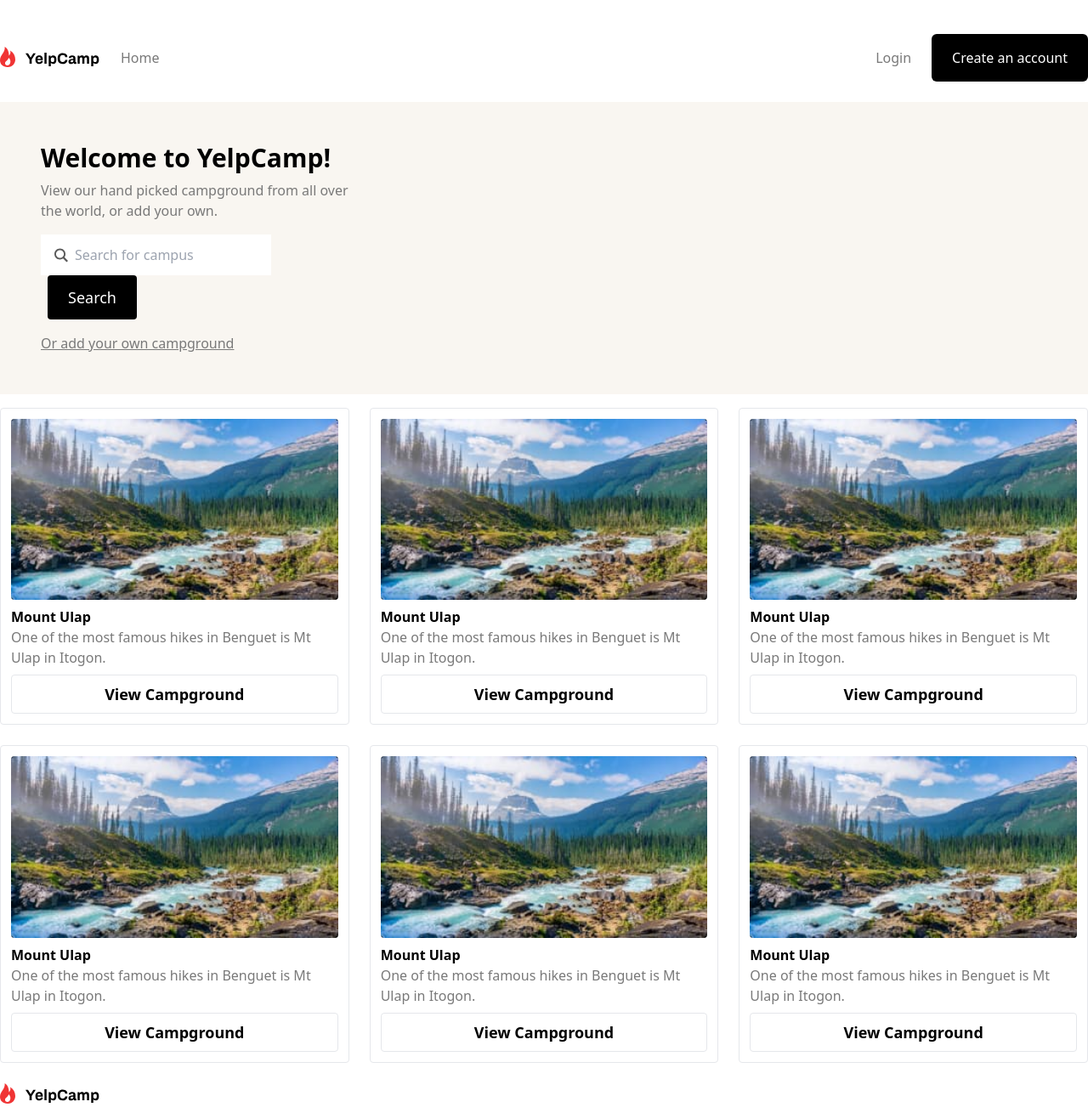
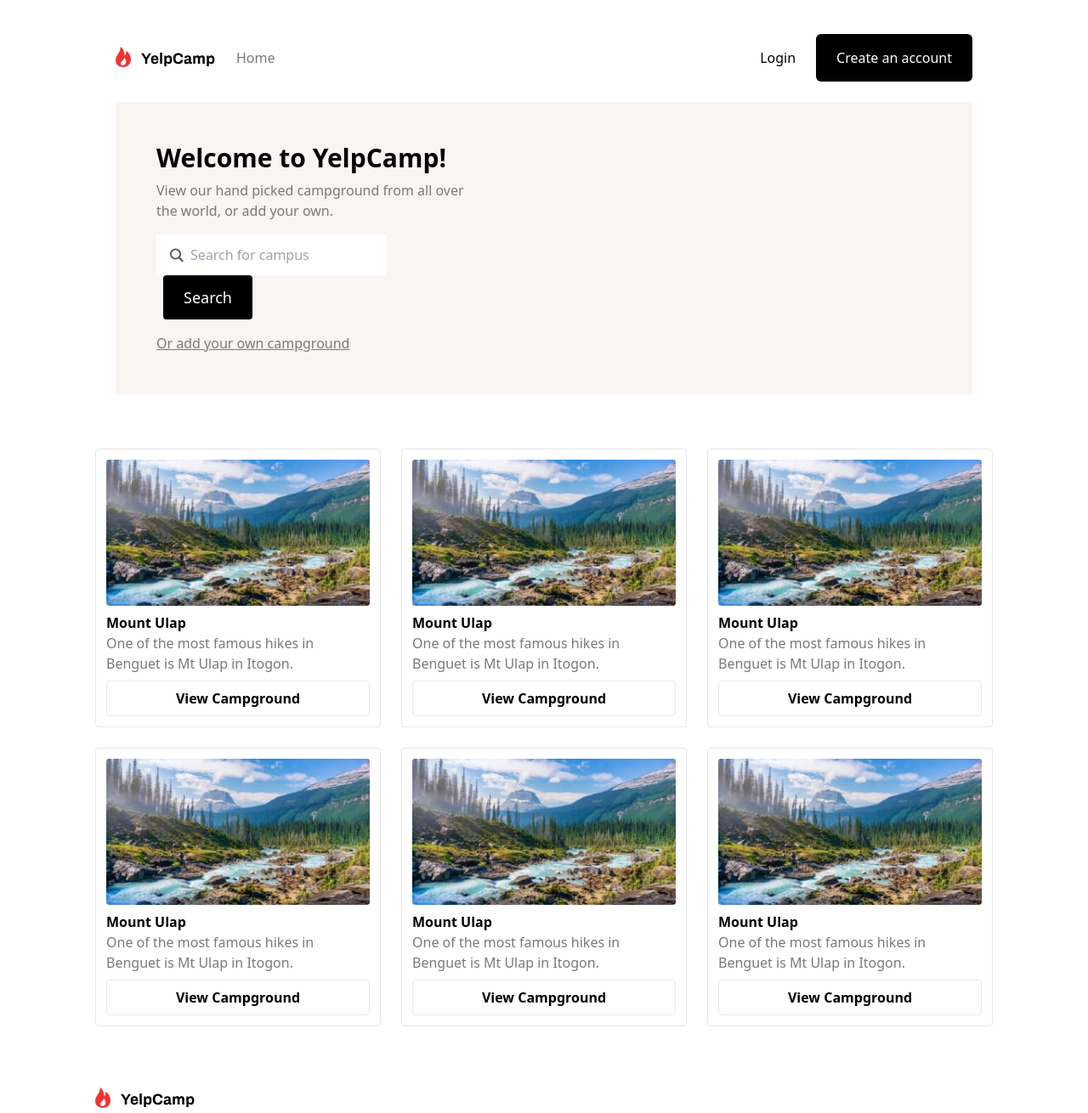
Before and after one commit to Supber909/yelpcamp_team_project, a website: page search.html in a window 1280 px wide. Shown: the whole page at 85% size. Drawn offline with Linux system fonts and the light colour scheme.

Commit message:
responsivness updated for search page

```diff
--- a/search.html
+++ b/search.html
@@ -10,31 +10,34 @@
 </head>
 <body>
 
-    <section class="sm:px-32">
+    <section class="md:px-12 px-4 lg:px-28" >
 
         <header class="lg:px-6 px-3 py-4">
             <nav class="py-6 nav_wrapper  flex flex-row justify-between justify-items-center items-center	">
                 <div class="left_nav flex flex-row justify-items-center content-center items-center	gap-x-6">
-                    <img src="./assets/images/Logo.svg" alt="logo">
-                    <a href="#" class=" text-textGrey text-1xl hidden lg:flex">Home</a>
+                    <img src="./assets/images/Logo.svg" alt="logo" >
+                    <a href="/" class=" text-textGrey text-1xl hidden lg:flex">Home</a>
                 </div>
-                <div class="right_nav  flex-row sm:flex-rows justify-items-center content-center items-center gap-x-6 hidden lg:flex">
-                    <div><a href="#" class="text-textGrey text-1xl">Login</a></div>
+                <div class="right_nav  flex-row justify-items-center content-center items-center gap-x-6 hidden lg:flex">
+                    <div><a href="/login" class="text-1xl">Login</a></div>
                     <div class="text-1xl create  px-6 py-4 bg-textBlack text-white rounded-md cursor-pointer">Create an account</div>
+                </div>
+                <div class="mobile_menu block lg:hidden">
+                    <img src="./assets/images/Hamburger.svg" alt="" >
                 </div>
             </nav>
 
-            <section class="bg-greyBg p-12 lg:p-12">
+            <section class="bg-greyBg sm:p-12 p-8">
                 <div class="w-96 max-w-full">
-                    <h1 class="text-textBlack font-bold text-3xl lg:text-4x1">Welcome to YelpCamp!</h1>
+                    <h1 class="text-textBlack font-bold sm:text-3xl text-xl">Welcome to YelpCamp!</h1>
                     <p class=" mt-2 text-textGrey">View our hand picked campground from all over the world, or add your own.</p>
 
                     <form class="my-4" action="">
                         <input class="py-3 ps-10 bg-left-4 bg-search-icon bg-no-repeat" type="search" placeholder="Search for campus">
-                        <button class="text-1xl text-lg create ms-2 px-6 py-3 bg-textBlack text-white rounded cursor-pointer">Search</button>
+                        <button class="text-lg create ms-2 px-6 py-3 bg-textBlack text-white rounded cursor-pointer">Search</button>
                     </form>
 
-                    <a class="text-textGrey underline decoration-solid" href="">Or add your own campground</a>
+                    <a class="sm:text-base text-sm text-textGrey underline decoration-solid" href="#">Or add your own campground</a>
                 </div>
 
             </section>
@@ -50,7 +53,7 @@
                         </div>
                         <h5 class="text-textBlack font-bold mt-2">Mount Ulap</h5>
                         <p class="text-textGrey">One of the most famous hikes in Benguet is Mt Ulap in Itogon.</p>
-                        <button class="text-lg text-textBlack mt-2 rounded font-bold py-2 w-full border "><a href="#">View Campground</a></button>
+                        <button class=" text-textBlack mt-2 rounded font-bold py-2 w-full border "><a href="#">View Campground</a></button>
                     </div>
 
                     <div class=" rounded p-3 border ">
@@ -59,7 +62,7 @@
                         </div>
                         <h5 class="text-textBlack font-bold mt-2">Mount Ulap</h5>
                         <p class="text-textGrey">One of the most famous hikes in Benguet is Mt Ulap in Itogon.</p>
-                        <button class="text-lg text-textBlack mt-2 rounded font-bold py-2 w-full border "><a href="#">View Campground</a></button>
+                        <button class="text-textBlack mt-2 rounded font-bold py-2 w-full border "><a href="#">View Campground</a></button>
                     </div>
 
                     <div class=" rounded p-3 border ">
@@ -68,7 +71,7 @@
                         </div>
                         <h5 class="text-textBlack font-bold mt-2">Mount Ulap</h5>
                         <p class="text-textGrey">One of the most famous hikes in Benguet is Mt Ulap in Itogon.</p>
-                        <button class="text-lg text-textBlack mt-2 rounded font-bold py-2 w-full border "><a href="#">View Campground</a></button>
+                        <button class="text-textBlack mt-2 rounded font-bold py-2 w-full border "><a href="#">View Campground</a></button>
                     </div>
 
                     <div class=" rounded p-3 border ">
@@ -77,7 +80,7 @@
                         </div>
                         <h5 class="text-textBlack font-bold mt-2">Mount Ulap</h5>
                         <p class="text-textGrey">One of the most famous hikes in Benguet is Mt Ulap in Itogon.</p>
-                        <button class="text-lg text-textBlack mt-2 rounded font-bold py-2 w-full border "><a href="#">View Campground</a></button>
+                        <button class="text-textBlack mt-2 rounded font-bold py-2 w-full border "><a href="#">View Campground</a></button>
                     </div>
 
                     <div class=" rounded p-3 border ">
@@ -86,7 +89,7 @@
                         </div>
                         <h5 class="text-textBlack font-bold mt-2">Mount Ulap</h5>
                         <p class="text-textGrey">One of the most famous hikes in Benguet is Mt Ulap in Itogon.</p>
-                        <button class="text-lg text-textBlack mt-2 rounded font-bold py-2 w-full border "><a href="#">View Campground</a></button>
+                        <button class="text-textBlack mt-2 rounded font-bold py-2 w-full border "><a href="#">View Campground</a></button>
                     </div>
 
                     <div class=" rounded p-3 border ">
@@ -95,7 +98,7 @@
                         </div>
                         <h5 class="text-textBlack font-bold mt-2">Mount Ulap</h5>
                         <p class="text-textGrey">One of the most famous hikes in Benguet is Mt Ulap in Itogon.</p>
-                        <button class="text-lg text-textBlack mt-2 rounded font-bold py-2 w-full border "><a href="#">View Campground</a></button>
+                        <button class="text-textBlack mt-2 rounded font-bold py-2 w-full border "><a href="#">View Campground</a></button>
                     </div>
 
 
@@ -113,7 +116,7 @@
 
         </main>
         <footer class="py-6">
-            <img src="./assets/images/Logo.svg" alt="logo" class="h-10 mx-auto">
+            <img src="./assets/images/Logo.svg" alt="logo">
         </footer>
 
     </section>
```
Also changed, not shown: dist/output.css.
